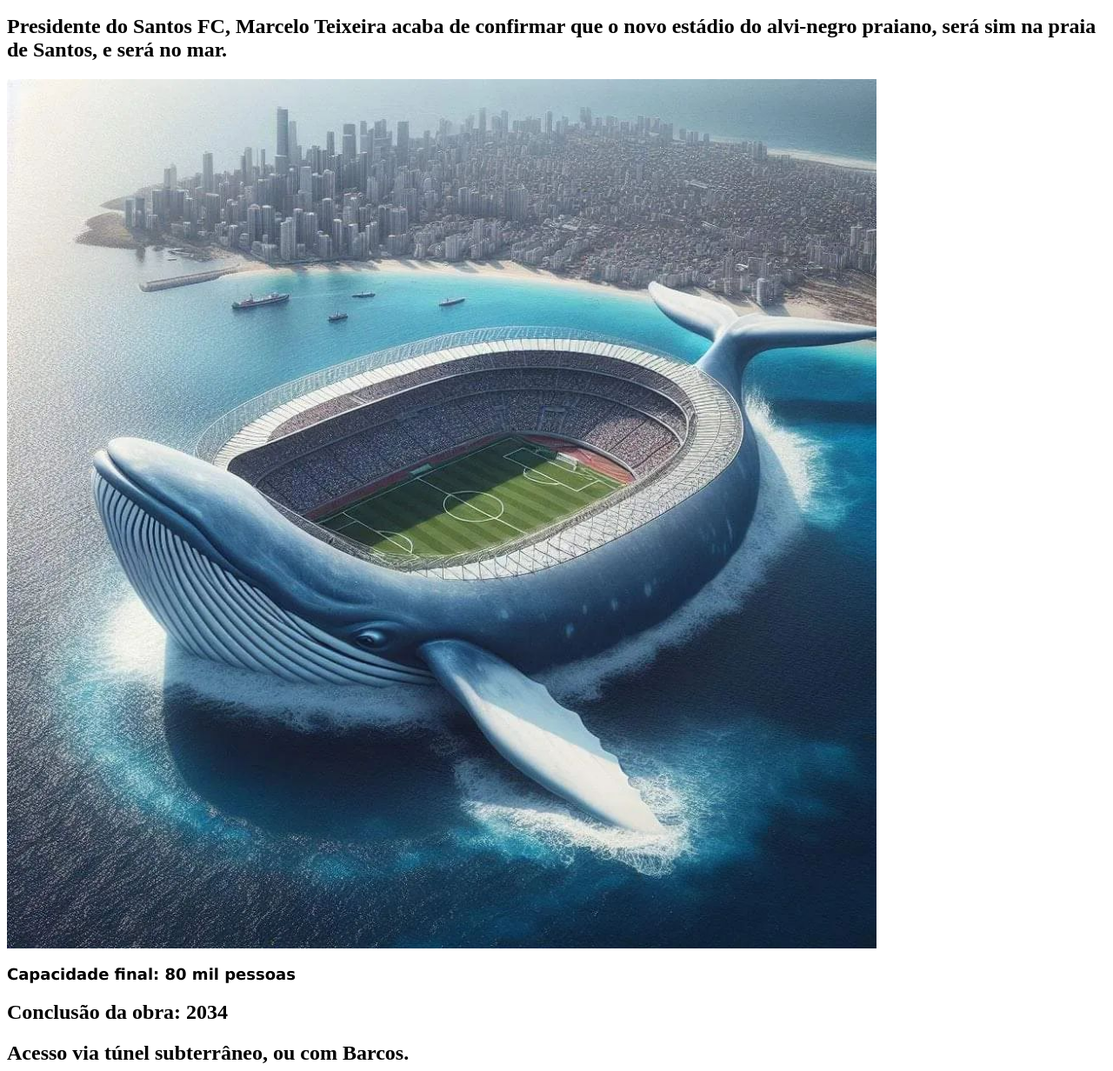
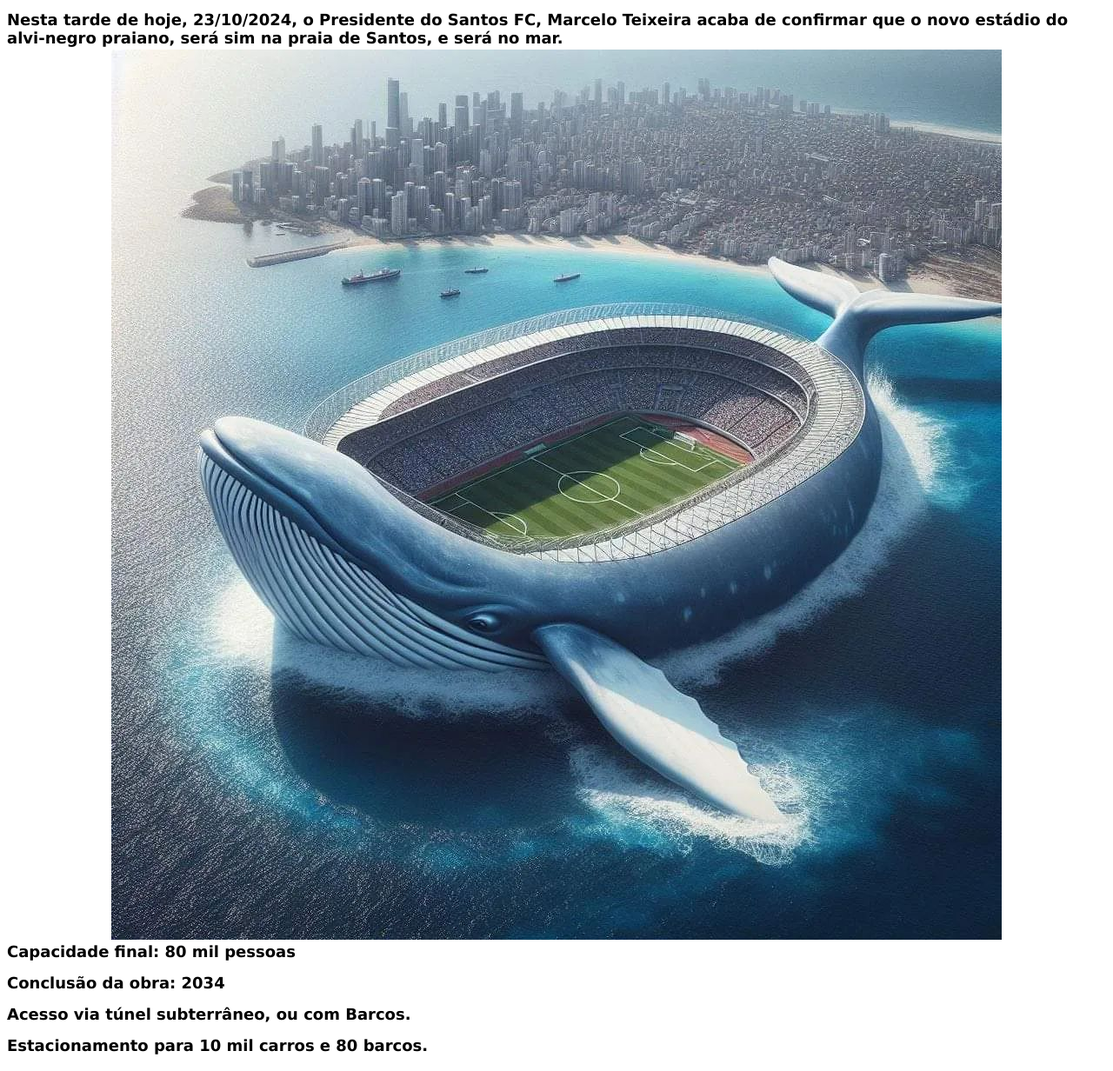
Before and after one commit to SENAI-Morvan-Figueiredo/demo_git_branches, a plain HTML site: page livingtech/danilo.html in a window 1280 px wide. Shown: the part 68-1300 px from the top of the page at 87% size. Drawn offline with Linux system fonts and the light colour scheme.

Commit message:
aplicando align items center na imagem e alterando a fonte das tags h2

```diff
--- a/livingtech/danilo.css
+++ b/livingtech/danilo.css
@@ -9,11 +9,14 @@
 }
 
 .estadio-arena-baleiao{
+    display: flex; /* isso ativa o flexbox */
+    flex-direction:row;
+    justify-content:center;
+    align-items: center;
     height: 1000px;
-    align-items: center;
 }
 
-.capacidade-final{
+h2{
     font-family: 'Lucida Sans', 'Lucida Sans Regular', 'Lucida Grande', 'Lucida Sans Unicode', Geneva, Verdana, sans-serif;
     font-size:large;
 }
--- a/livingtech/danilo.html
+++ b/livingtech/danilo.html
@@ -10,11 +10,12 @@
 
     <h1 class="titulo-pagina">Arena Baleião</h1>
 
-    <h2>Presidente do Santos FC, Marcelo Teixeira acaba de confirmar que o  novo estádio do alvi-negro praiano, será sim na praia de Santos, e será no mar.</h2>
+    <h2>Nesta tarde de hoje, 23/10/2024, o Presidente do Santos FC, Marcelo Teixeira acaba de confirmar que o  novo estádio do alvi-negro praiano, será sim na praia de Santos, e será no mar.</h2>
 
-    <img class="estadio-arena-baleiao" src="/livingtech/imagens/santos.png" alt="estadio-arena-baleiao">
+    <div class="estadio-arena-baleiao">
+    <img  src="/livingtech/imagens/santos.png" alt="estadio-arena-baleiao"></div>
 
-<h2 class="capacidade-final">Capacidade final: 80 mil pessoas</h2>
+<h2>Capacidade final: 80 mil pessoas</h2>
 
 <h2>Conclusão da obra: 2034</h2>
 
```
